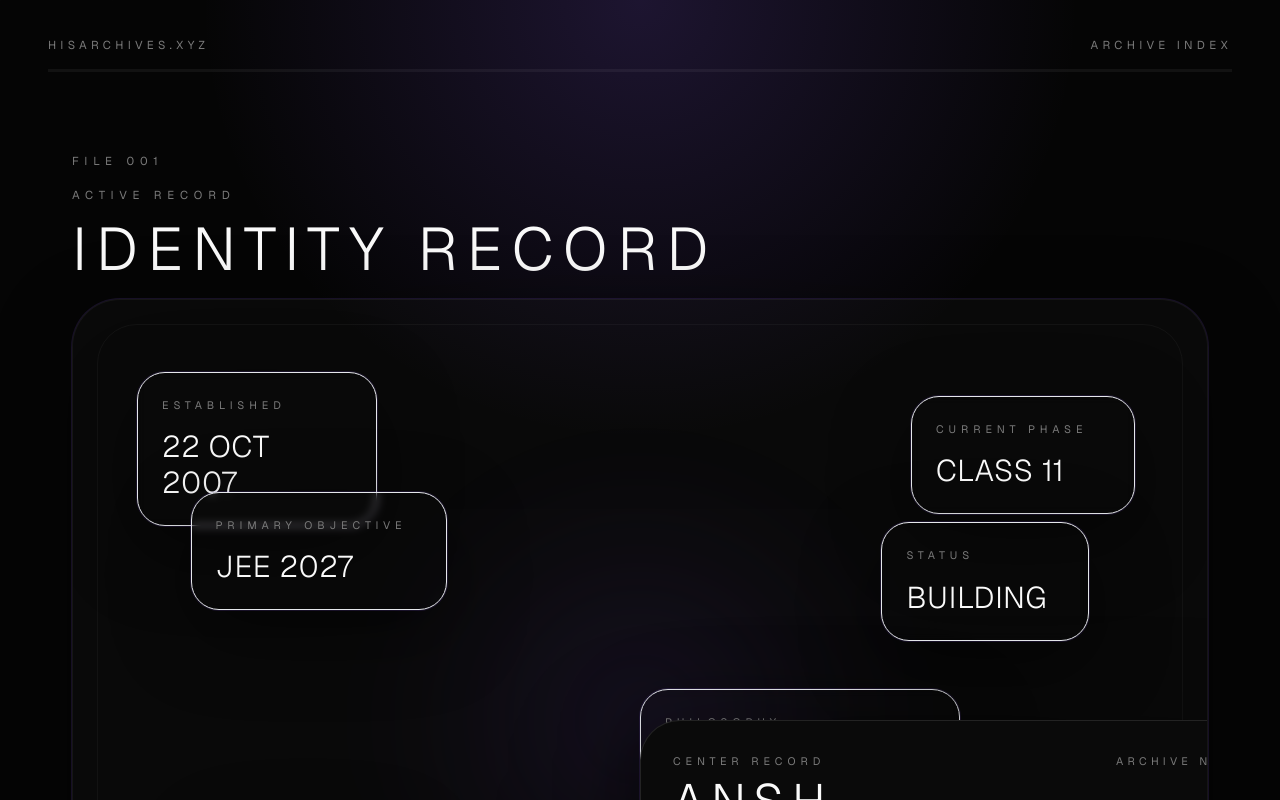
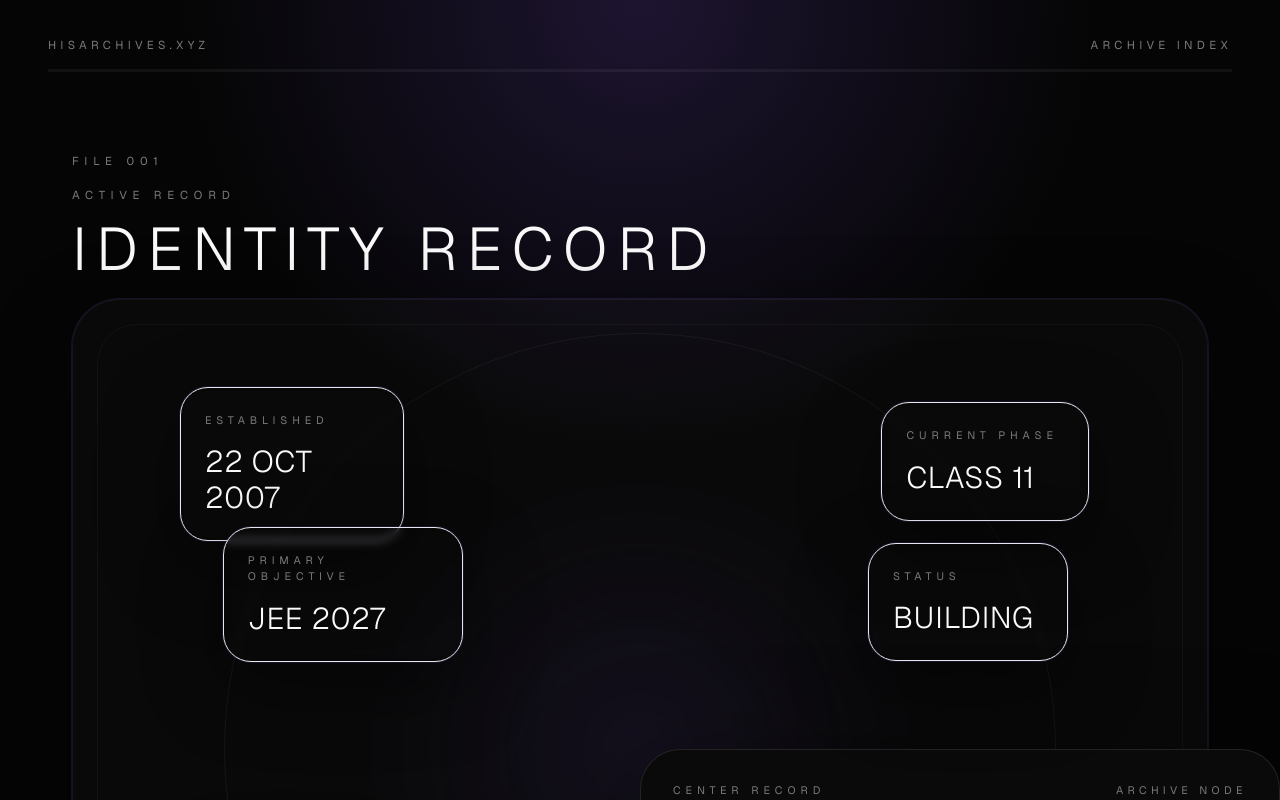
Before and after one commit to h4x-ansh/hisarchives, a Next.js app: page /identity in a window 1280 px wide. Shown: the top 800 px of the page. Built offline with nearby package versions, Linux system fonts and the light colour scheme.

Commit message:
Fix identity constellation spacing

```diff
--- a/components/identity-page.tsx
+++ b/components/identity-page.tsx
@@ -7,47 +7,42 @@
   {
     label: "Established",
     value: "22 OCT 2007",
-    className: "left-4 top-4 sm:left-8 sm:top-8 w-[min(42vw,15rem)] sm:w-[15rem]",
+    className: "left-0 top-0 w-[min(42vw,15rem)] sm:left-[7%] sm:top-[6%] sm:w-[14rem]",
+  },
+  {
+    label: "Primary Objective",
+    value: "JEE 2027",
+    className: "left-0 top-[12rem] w-[min(46vw,16rem)] sm:left-[11%] sm:top-[24%] sm:w-[15rem]",
   },
   {
     label: "Current Phase",
     value: "CLASS 11",
-    className: "right-4 top-8 sm:right-10 sm:top-14 w-[min(40vw,14rem)] sm:w-[14rem]",
-  },
-  {
-    label: "Primary Objective",
-    value: "JEE 2027",
-    className: "left-2 top-[19%] sm:left-[8%] sm:top-[20%] w-[min(44vw,16rem)] sm:w-[16rem]",
+    className: "right-0 top-0 w-[min(40vw,14rem)] sm:right-[8%] sm:top-[8%] sm:w-[13rem]",
   },
   {
     label: "Status",
     value: "BUILDING",
-    className: "right-2 top-[21%] sm:right-[8%] sm:top-[24%] w-[min(38vw,13rem)] sm:w-[13rem]",
+    className: "right-0 top-[11rem] w-[min(38vw,13rem)] sm:right-[10%] sm:top-[26%] sm:w-[12.5rem]",
   },
   {
     label: "Location",
     value: "INDIA",
-    className: "left-0 bottom-[24%] sm:left-[10%] sm:bottom-[22%] w-[min(36vw,12rem)] sm:w-[12rem]",
+    className: "left-0 bottom-[12rem] w-[min(36vw,12rem)] sm:left-[8%] sm:bottom-[20%] sm:w-[11.5rem]",
+  },
+  {
+    label: "Archive Start",
+    value: "2026",
+    className: "right-0 bottom-[12rem] w-[min(34vw,11rem)] sm:right-[9%] sm:bottom-[20%] sm:w-[10.5rem]",
+  },
+  {
+    label: "Philosophy",
+    value: "Document the work while it is still becoming.",
+    className: "left-0 bottom-0 w-[min(56vw,18rem)] sm:left-[16%] sm:bottom-[6%] sm:w-[17rem]",
   },
   {
     label: "Active Systems",
     value: "HisArchives / Fitness / Learning / Projects",
-    className: "right-0 bottom-[26%] sm:right-[8%] sm:bottom-[24%] w-[min(54vw,18rem)] sm:w-[18rem]",
-  },
-  {
-    label: "Archive Start",
-    value: "2026",
-    className: "left-8 bottom-6 sm:left-[22%] sm:bottom-12 w-[min(32vw,11rem)] sm:w-[11rem]",
-  },
-  {
-    label: "Current Version",
-    value: "v1.0",
-    className: "right-8 bottom-8 sm:right-[22%] sm:bottom-14 w-[min(32vw,11rem)] sm:w-[11rem]",
-  },
-  {
-    label: "Philosophy",
-    value: "Document the work while it is still becoming.",
-    className: "left-1/2 top-[44%] w-[min(66vw,20rem)] -translate-x-1/2 sm:top-[46%] sm:w-[20rem]",
+    className: "right-0 bottom-0 w-[min(60vw,20rem)] sm:right-[10%] sm:bottom-[7%] sm:w-[18rem]",
   },
 ] as const;
 
@@ -91,9 +86,10 @@
             </h1>
           </div>
 
-          <div className="relative isolate mt-8 min-h-[980px] overflow-hidden rounded-[3rem] border border-white/5 bg-white/[0.02] px-4 py-8 shadow-glow sm:min-h-[840px] sm:px-8 sm:py-10">
+          <div className="relative isolate mt-8 min-h-[1000px] rounded-[3rem] border border-white/5 bg-white/[0.02] px-4 py-8 shadow-glow sm:min-h-[900px] sm:px-8 sm:py-10">
             <div className="absolute inset-6 rounded-[2.5rem] border border-white/[0.04]" />
             <div className="absolute left-1/2 top-1/2 h-[34rem] w-[34rem] -translate-x-1/2 -translate-y-1/2 rounded-full bg-[radial-gradient(circle,_rgba(139,92,246,0.16)_0%,_rgba(139,92,246,0.06)_34%,_transparent_72%)] opacity-80 blur-3xl" />
+            <div className="absolute left-1/2 top-1/2 h-[48rem] w-[48rem] -translate-x-1/2 -translate-y-1/2 rounded-full border border-white/[0.05] sm:h-[52rem] sm:w-[52rem]" />
 
             <motion.article
               initial={reduceMotion ? false : { opacity: 0, scale: 0.98, y: 18 }}
@@ -128,7 +124,7 @@
               </div>
             </motion.article>
 
-            <div className="relative h-full min-h-[920px] sm:min-h-[760px]">
+            <div className="relative h-full min-h-[940px] sm:min-h-[780px]">
               {floatingCards.map((item, index) => (
                 <motion.div
                   key={item.label}
@@ -136,7 +132,7 @@
                   animate={reduceMotion ? undefined : { opacity: 1, y: 0 }}
                   transition={{ duration: 0.65, delay: index * 0.04, ease: [0.22, 1, 0.36, 1] }}
                   className={`absolute ${item.className}`}
-                  style={{ zIndex: index < 4 ? 18 : 14 }}
+                  style={{ zIndex: index < 2 ? 22 : index < 4 ? 20 : 16 }}
                 >
                   <FloatingCard label={item.label} value={item.value} large={index < 4} />
                 </motion.div>
```
